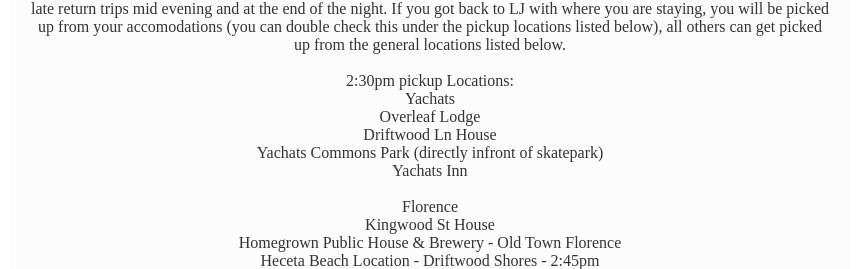
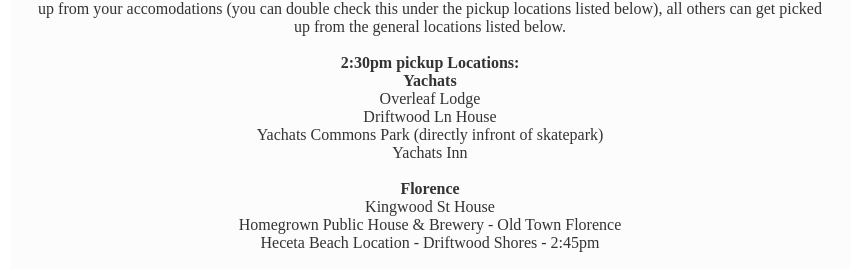
Before and after one commit to kla-lj/kristen_and_lj_2024, a plain HTML site: page index.html in a window 1280 px wide. Shown: the part 1317-1586 px from the top of the page, without its empty margins (210-1069 px from the left). Drawn offline with Linux system fonts and the light colour scheme.

Commit message:
Update index.html

```diff
--- a/index.html
+++ b/index.html
@@ -70,7 +70,7 @@
 
             <h2>Accomodations</h2>
             The families will be staying at the Lighthouse Keeper’s B&B and in the nearest town of Yachats 20 minutes to the north. Accommodations in several price ranges exist in Yachats with our host’s recommending the overleaf hotel and driftwood inns though a number of vacation rental/airbnb/vrbo’s are available as well. Florence, 20 minutes south of the lighthouse, also has a variety of hotels and vacation rentals available including the Driftwood Shores Resort, Best Western Pier Point Inn, and the River House Inn.</p>
-	    <br> <br>
+	    <br>
 	    For those on a budget there's also camping available with some 1st come 1st serve spots available for last minute budget seekers. Do note campers will need to find their way to shuttle pickup locations if utilizing the free shuttles.
 	    <br>
 	    <a href="https://www.recreation.gov/camping/campgrounds/233900">Cape Perpetua Campground</a>
@@ -81,14 +81,14 @@
             <h2>Local Transportation / Shuttles</h2>
             Heceta Beach is a uniquely secluded state park. The day parking lot has a short path that leads to the venue for guests planning on driving themselves to the ceremony, we will also be providing statepark parking passes for these folks, just message LJ, there should be plenty of parking and they are only $5 if you can't get ahold of him. <br> <br> To allow our guests to drink and enjoy themselves we will be providing a free private shuttle service that will run from several locations in both Yachats and Florence. The shuttle will provide pickups before the ceremony with both early and late return trips mid evening and at the end of the night. If you got back to LJ with where you are staying, you will be picked up from your accomodations (you can double check this under the pickup locations listed below), all others can get picked up from the general locations listed below.
             <br> <br>
-            2:30pm pickup Locations: <br>
-            Yachats <br>
+            <strong>2:30pm pickup Locations: <br>
+            Yachats</strong> <br>
             Overleaf Lodge <br>
             Driftwood Ln House <br>
             Yachats Commons Park (directly infront of skatepark) <br>
 	    Yachats Inn <br>
             <br>
-            Florence <br>
+            <strong>Florence</strong> <br>
             Kingwood St House <br>
             Homegrown Public House & Brewery - Old Town Florence <br>
             Heceta Beach Location - Driftwood Shores - 2:45pm <br>
```
